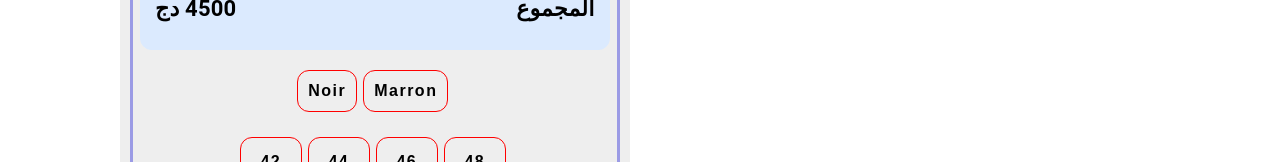
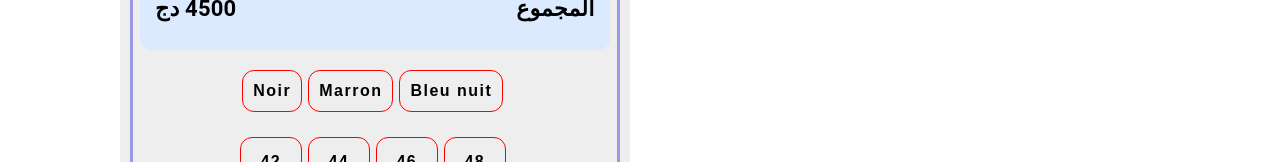
Before and after one commit to miloud26/custome-landing-page, a React (Create React App) app: page /products/h in a window 1280 px wide. Shown: the part 576-738 px from the top of the page. Built offline with nearby package versions, Linux system fonts and the light colour scheme.

Commit message:
add price to 5900

```diff
--- a/src/components/Form.jsx
+++ b/src/components/Form.jsx
@@ -1924,7 +1924,10 @@ export default function Form({ id }) {
       );
       data.append("product", document.getElementById("title")?.innerHTML);
       data.append("name", name);
-      data.append("phone", `${phone}`);
+      data.append(
+        "phone",
+        window.location.pathname.slice(10) === "h" ? `'${phone}` : `${phone}`
+      );
       data.append("wilaya", wilaya);
       data.append("adress", adress);
       data.append("quantity", quantity.toString());
@@ -1966,7 +1969,7 @@ export default function Form({ id }) {
       console.log(error);
     }
   };
-  console.log(window.location.href[window.location.href.length - 1]);
+  //console.log(window.location.href[window.location.href.length - 1]);
 
   return (
     <Box>
--- a/src/data.js
+++ b/src/data.js
@@ -14,7 +14,7 @@ export const data = [
     id: "h",
     name: "أونصومبل ليكات و سروال",
     price: 3900,
-    clr: ["Noir", "Marron"],
+    clr: ["Noir", "Marron", "Bleu nuit"],
     size: [42, 44, 46, 48],
     descImag:
       "https://res.cloudinary.com/dsqon0kae/image/upload/v1733504948/screencapture-127-0-0-1-5500-index-html-2024-12-06-18_07_40_ddayqr.webp",
```
